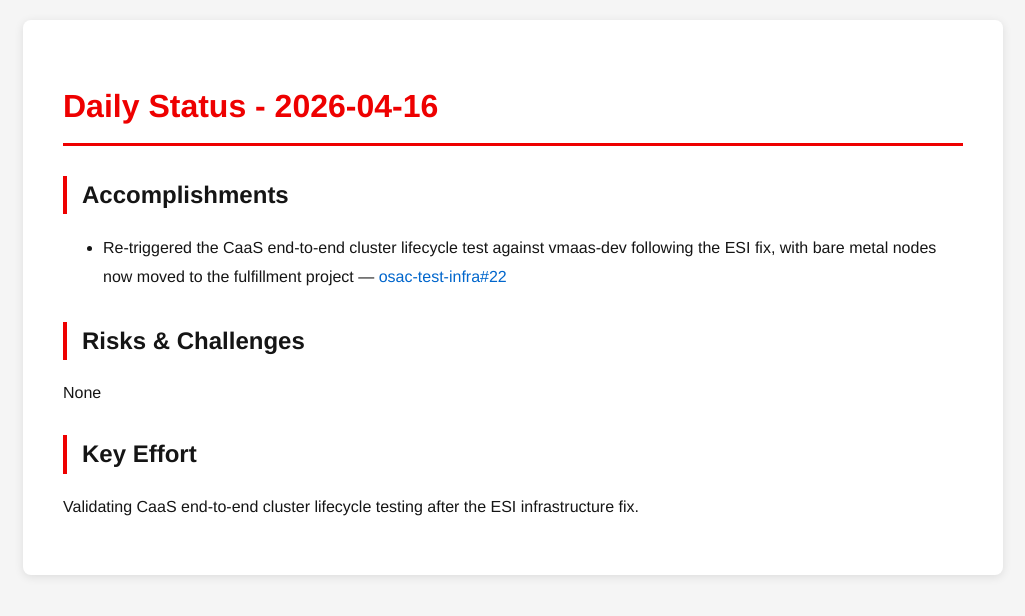
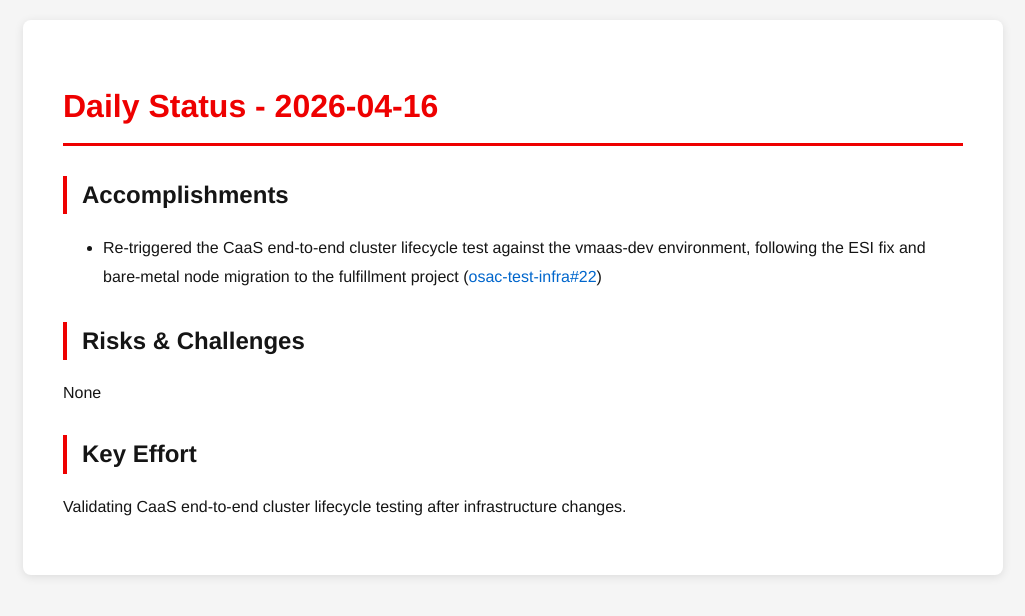
Before and after one commit to tzvatot/daily-status, a Jekyll site: the page built from 2026-04-16.md, in a window 1280 px wide. Shown: the top 616 px of the page, without its empty margins (127-1152 px from the left). Built offline with Jekyll 4.4.1, drawn with Linux system fonts in a browser that asks for light colours.

Commit message:
Daily status update - 2026-04-16

```diff
--- a/2026-04-16.md
+++ b/2026-04-16.md
@@ -7,10 +7,10 @@
 # Daily Status - 2026-04-16
 
 ## Accomplishments
-- Re-triggered the CaaS end-to-end cluster lifecycle test against vmaas-dev following the ESI fix, with bare metal nodes now moved to the fulfillment project — [osac-test-infra#22](https://github.com/osac-project/osac-test-infra/pull/22)
+- Re-triggered the CaaS end-to-end cluster lifecycle test against the vmaas-dev environment, following the ESI fix and bare-metal node migration to the fulfillment project ([osac-test-infra#22](https://github.com/osac-project/osac-test-infra/pull/22))
 
 ## Risks & Challenges
 None
 
 ## Key Effort
-Validating CaaS end-to-end cluster lifecycle testing after the ESI infrastructure fix.
+Validating CaaS end-to-end cluster lifecycle testing after infrastructure changes.
```
